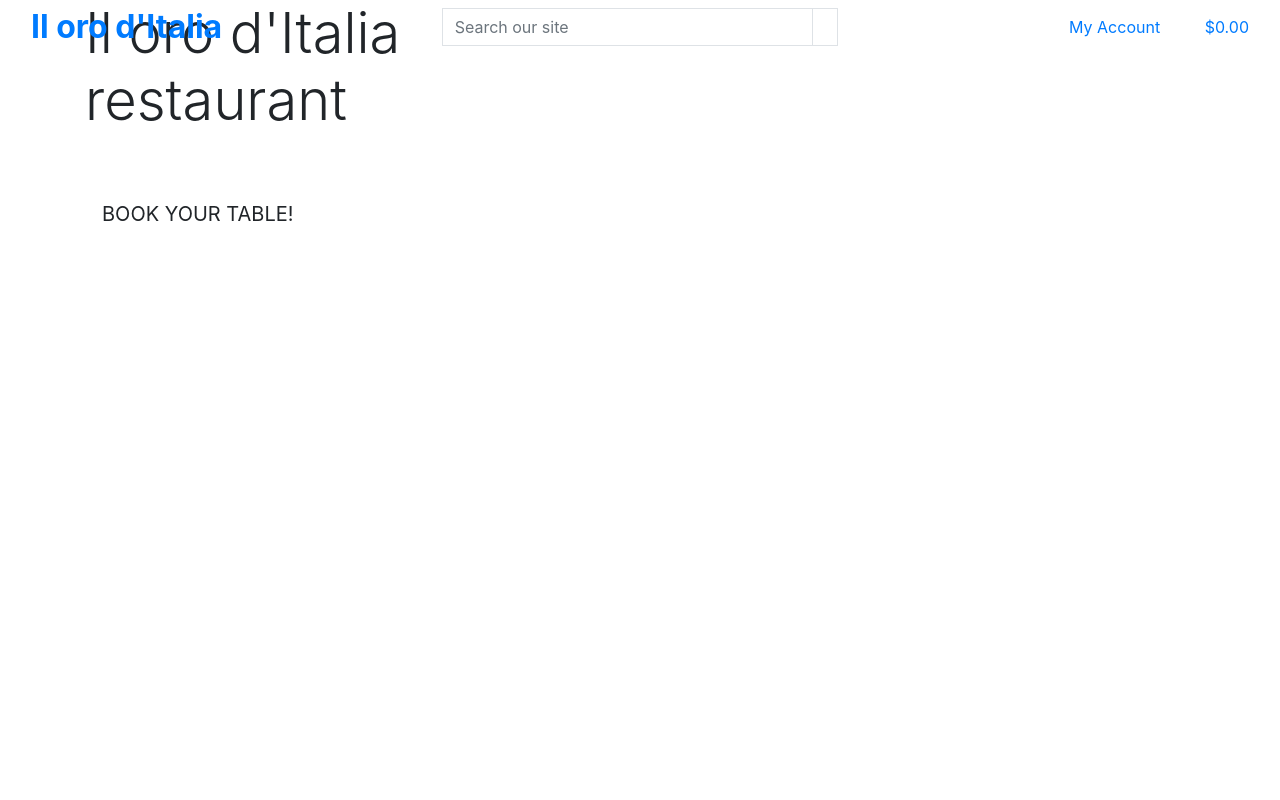
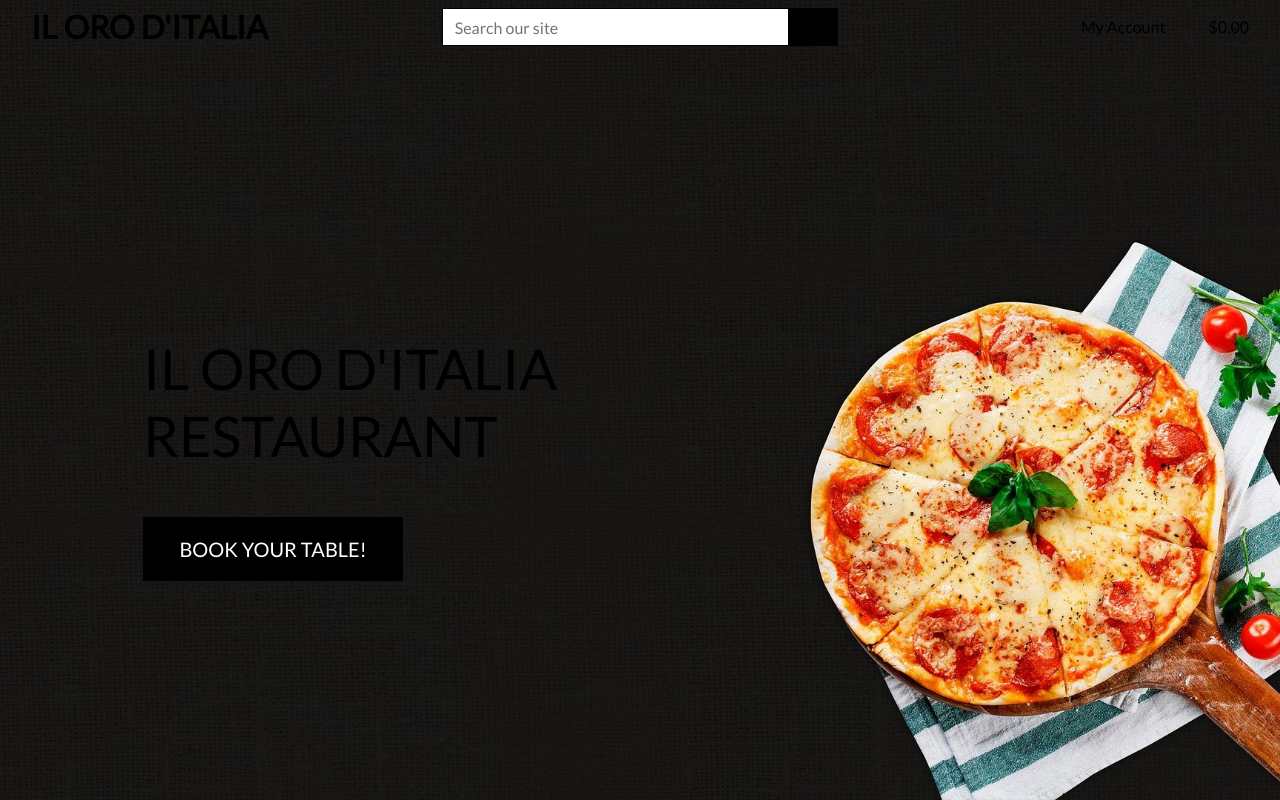
Before and after one commit to joanavrsilva/italian-food-restaurant, a Django app: page / in a window 1280 px wide. Run offline with Django 3.2, Linux system fonts and the light colour scheme.

Commit message:
Templates: Add corecss  to base

```diff
--- a/templates/base.html
+++ b/templates/base.html
@@ -17,6 +17,8 @@
   {% block corecss %}
     <!-- Bootstrap CSS -->
     <link rel="stylesheet" href="https://cdn.jsdelivr.net/npm/bootstrap@4.4.1/dist/css/bootstrap.min.css" integrity="sha384-Vkoo8x4CGsO3+Hhxv8T/Q5PaXtkKtu6ug5TOeNV6gBiFeWPGFN9MuhOf23Q9Ifjh" crossorigin="anonymous">
+    <link rel="stylesheet" href="https://fonts.googleapis.com/css?family=Lato&display=swap">
+    <link rel="stylesheet" href="{% static 'css/base.css' %}">
   {% endblock %}
 
   {% block extra_css  %}
```
